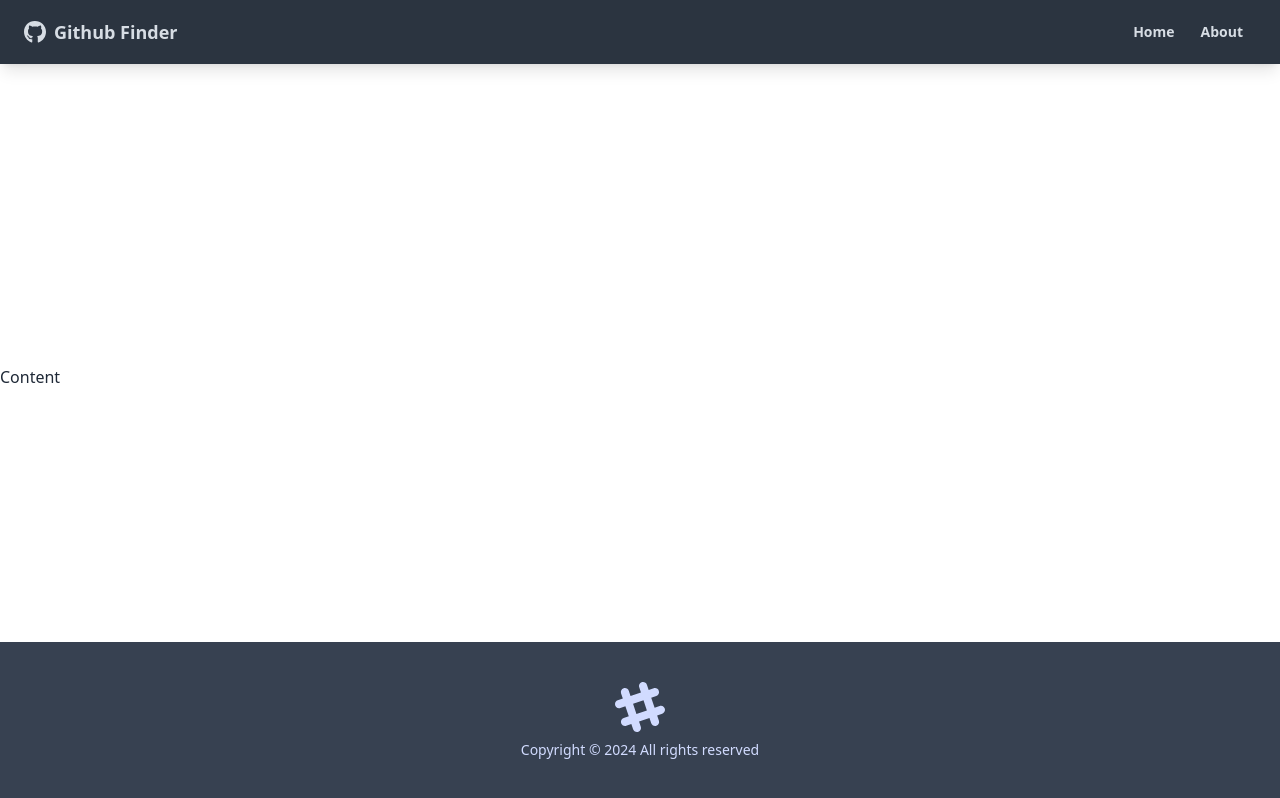
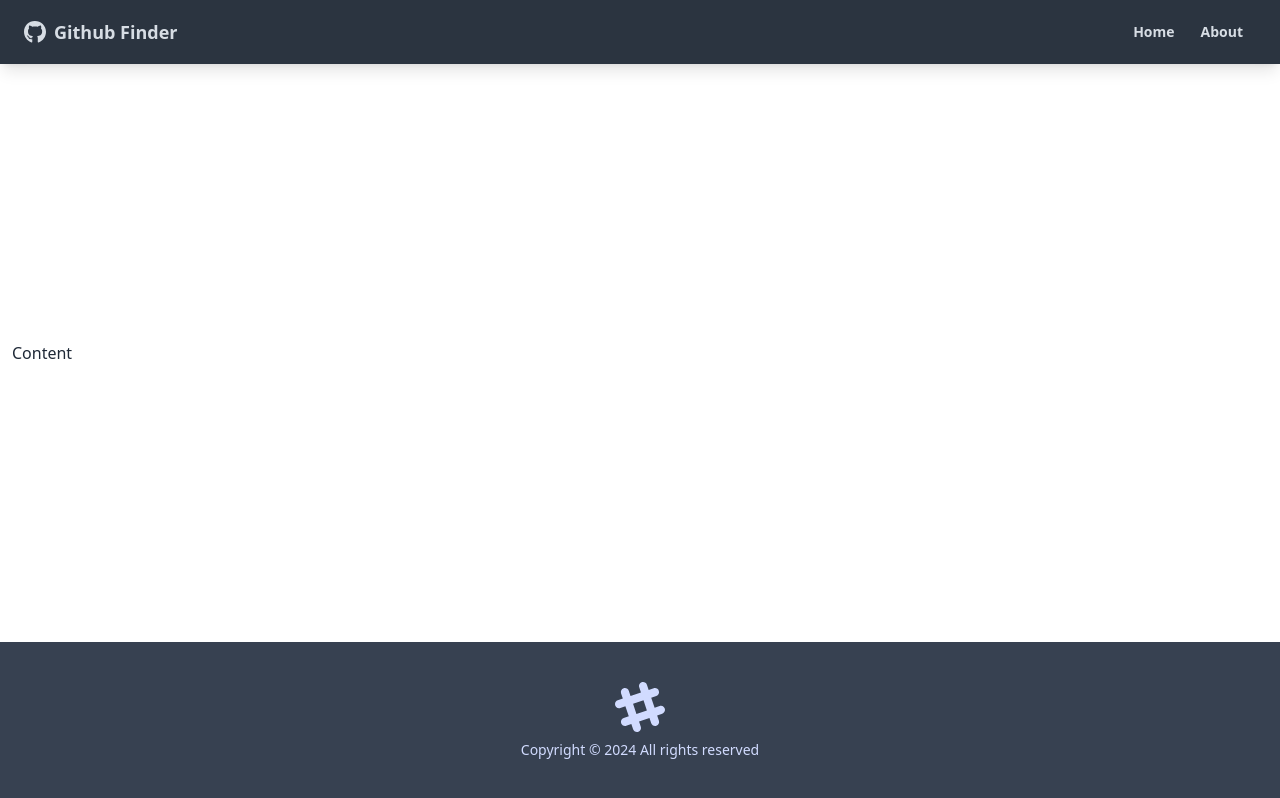
Before and after one commit to AhmedElyacoubiForJ/react-github-finder, a React (Create React App) app: page / in a window 1280 px wide. Built offline with nearby package versions, Linux system fonts and the light colour scheme.

Commit message:
main layout

```diff
--- a/src/App.js
+++ b/src/App.js
@@ -8,7 +8,7 @@ function App() {
     <Router>
       <div className='flex flex-col justify-between h-screen'>
         <NavBar />
-        <main>
+        <main className="container mx-auto px-3 pb-12">
           Content
         </main>
         <Footer />
```
